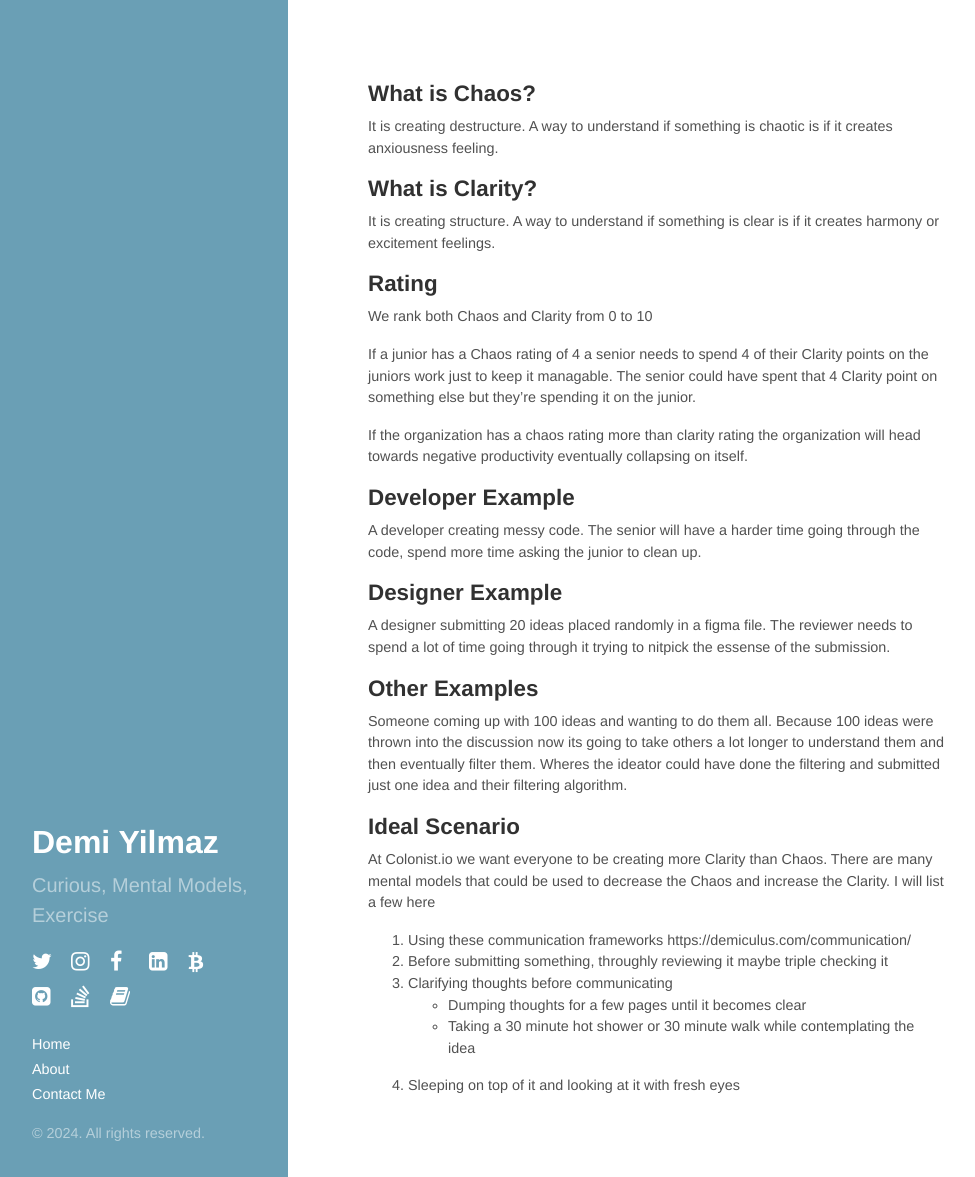
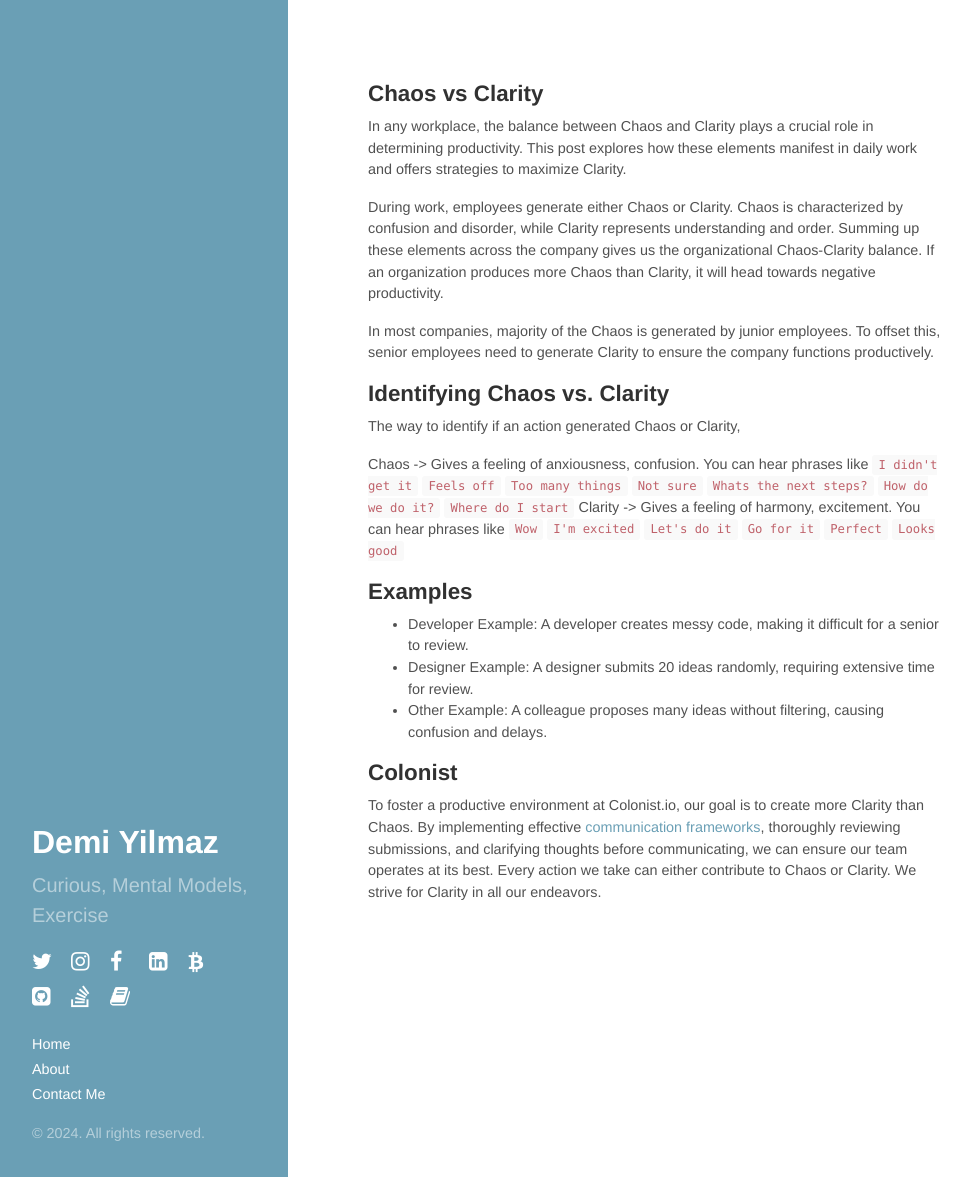
Before and after one commit to demiculus/demiculus.github.io, a Jekyll site: the page built from chaos.md, in a window 1280 px wide and 1177 px high. Shown: the whole window, without its empty margins (0-975 px from the left). Built offline with Jekyll 4.4.1, drawn with Linux system fonts in a browser that asks for light colours; nearby versions of some CDN libraries.

Commit message:
improve chaos

```diff
--- a/chaos.md
+++ b/chaos.md
@@ -3,41 +3,28 @@ layout: default
 title: Chaos vs Clarity
 ---
 
-## What is Chaos?
+## Chaos vs Clarity
 
-It is creating destructure. A way to understand if something is chaotic is if it creates anxiousness feeling.
+In any workplace, the balance between Chaos and Clarity plays a crucial role in determining productivity. This post explores how these elements manifest in daily work and offers strategies to maximize Clarity.
 
-## What is Clarity?
 
-It is creating structure. A way to understand if something is clear is if it creates harmony or excitement feelings.
+During work, employees generate either Chaos or Clarity. Chaos is characterized by confusion and disorder, while Clarity represents understanding and order. Summing up these elements across the company gives us the organizational Chaos-Clarity balance. If an organization produces more Chaos than Clarity, it will head towards negative productivity.
 
-## Rating
+In most companies, majority of the Chaos is generated by junior employees. To offset this, senior employees need to generate Clarity to ensure the company functions productively.
 
-We rank both Chaos and Clarity from 0 to 10
+## Identifying Chaos vs. Clarity
 
-If a junior has a Chaos rating of 4 a senior needs to spend 4 of their Clarity points on the juniors work just to keep it managable. The senior could have spent that 4 Clarity point on something else but they're spending it on the junior.
+The way to identify if an action generated Chaos or Clarity,
 
-If the organization has a chaos rating more than clarity rating the organization will head towards negative productivity eventually collapsing on itself.
+Chaos -> Gives a feeling of anxiousness, confusion. You can hear phrases like `I didn't get it` `Feels off` `Too many things` `Not sure` `Whats the next steps?` `How do we do it?` `Where do I start`
+Clarity -> Gives a feeling of harmony, excitement. You can hear phrases like `Wow` `I'm excited` `Let's do it` `Go for it` `Perfect` `Looks good`
 
-## Developer Example
+## Examples
 
-A developer creating messy code. The senior will have a harder time going through the code, spend more time asking the junior to clean up.
+- Developer Example: A developer creates messy code, making it difficult for a senior to review.
+- Designer Example: A designer submits 20 ideas randomly, requiring extensive time for review.
+- Other Example: A colleague proposes many ideas without filtering, causing confusion and delays.
 
-## Designer Example
+## Colonist
 
-A designer submitting 20 ideas placed randomly in a figma file. The reviewer needs to spend a lot of time going through it trying to nitpick the essense of the submission.
-
-## Other Examples
-
-Someone coming up with 100 ideas and wanting to do them all. Because 100 ideas were thrown into the discussion now its going to take others a lot longer to understand them and then eventually filter them. Wheres the ideator could have done the filtering and submitted just one idea and their filtering algorithm.
-
-## Ideal Scenario
-
-At Colonist.io we want everyone to be creating more Clarity than Chaos. There are many mental models that could be used to decrease the Chaos and increase the Clarity. I will list a few here
-
-1. Using these communication frameworks https://demiculus.com/communication/
-2. Before submitting something, throughly reviewing it maybe triple checking it
-3. Clarifying thoughts before communicating
-  - Dumping thoughts for a few pages until it becomes clear
-  - Taking a 30 minute hot shower or 30 minute walk while contemplating the idea
-4. Sleeping on top of it and looking at it with fresh eyes
+To foster a productive environment at Colonist.io, our goal is to create more Clarity than Chaos. By implementing effective [communication frameworks](https://demiculus.com/communication/), thoroughly reviewing submissions, and clarifying thoughts before communicating, we can ensure our team operates at its best. Every action we take can either contribute to Chaos or Clarity. We strive for Clarity in all our endeavors.
```
